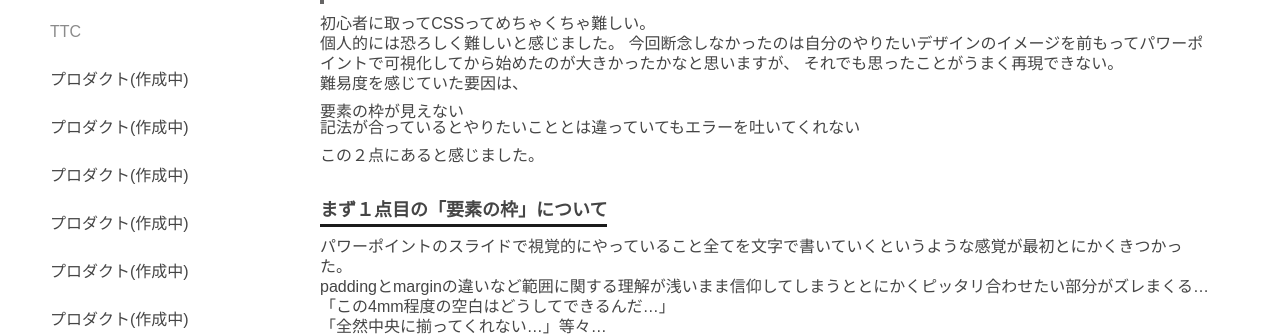
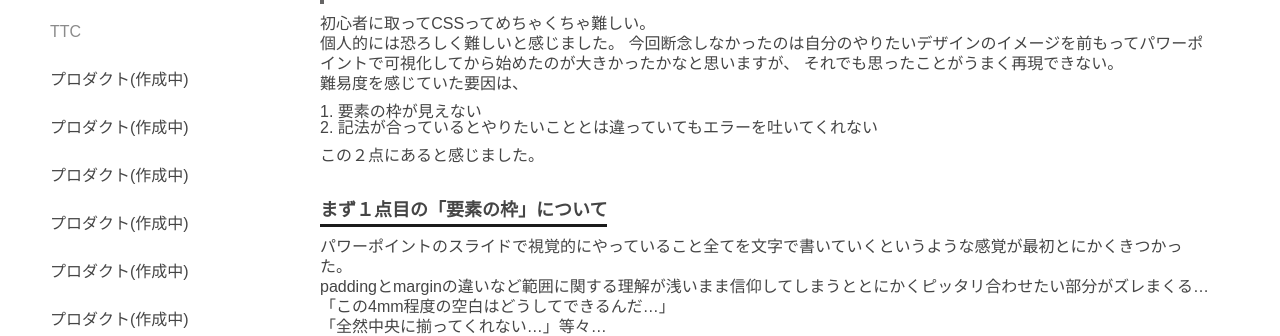
Before and after one commit to Cachalot792/Website_Ver.1, a Jekyll site: the page built from documents/blog/2022-07-04/index.md, in a window 1280 px wide. Shown: the part 294-630 px from the top of the page. Built offline with Jekyll 4.4.1, drawn with Linux system fonts in a browser that asks for light colours; nearby versions of some CDN libraries; Markdown is read by kramdown in place of the engine named in the settings.

Commit message:
Add files via upload

```diff
--- a/styles/default.css
+++ b/styles/default.css
@@ -246,7 +246,7 @@ main ol{
   margin-top: 10px;
   margin-bottom: 10px;
 }
-main ol li{
+main ol li::before{
   content: counter(count) ". ";
   counter-increment: count 1;
 }
```
